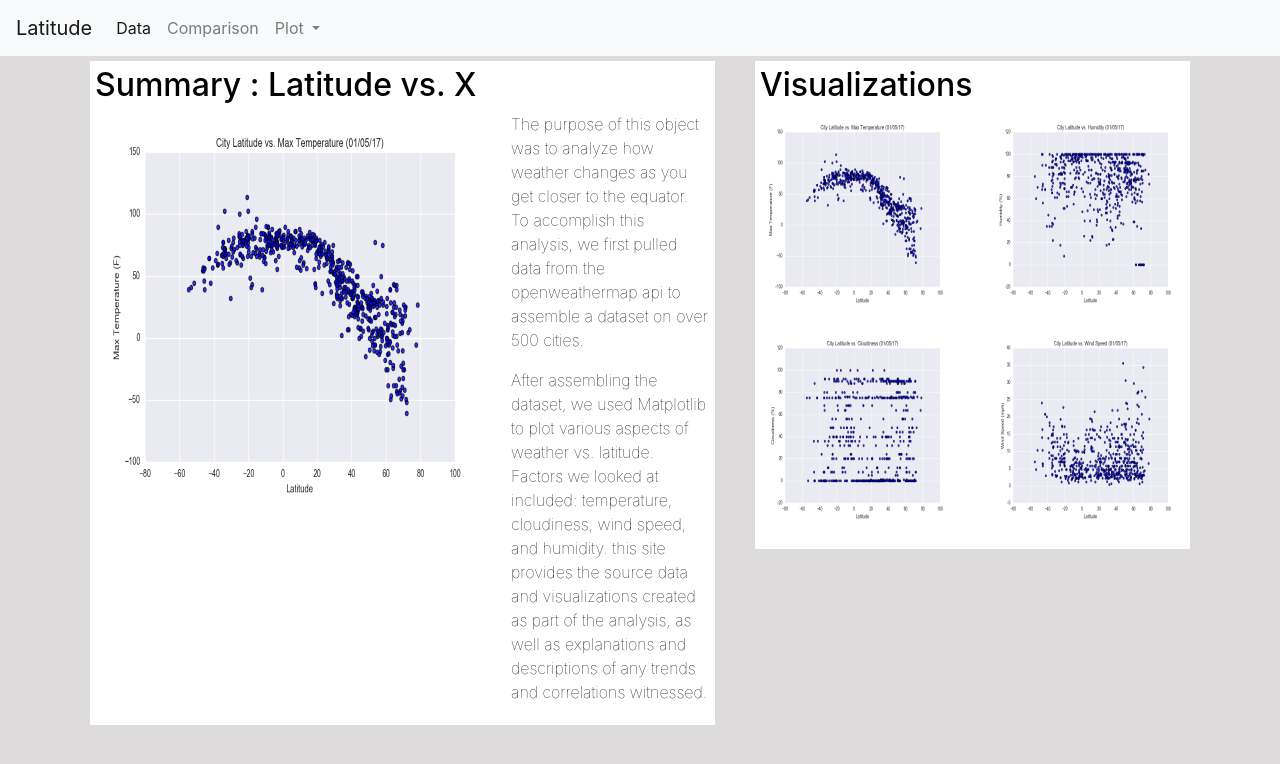
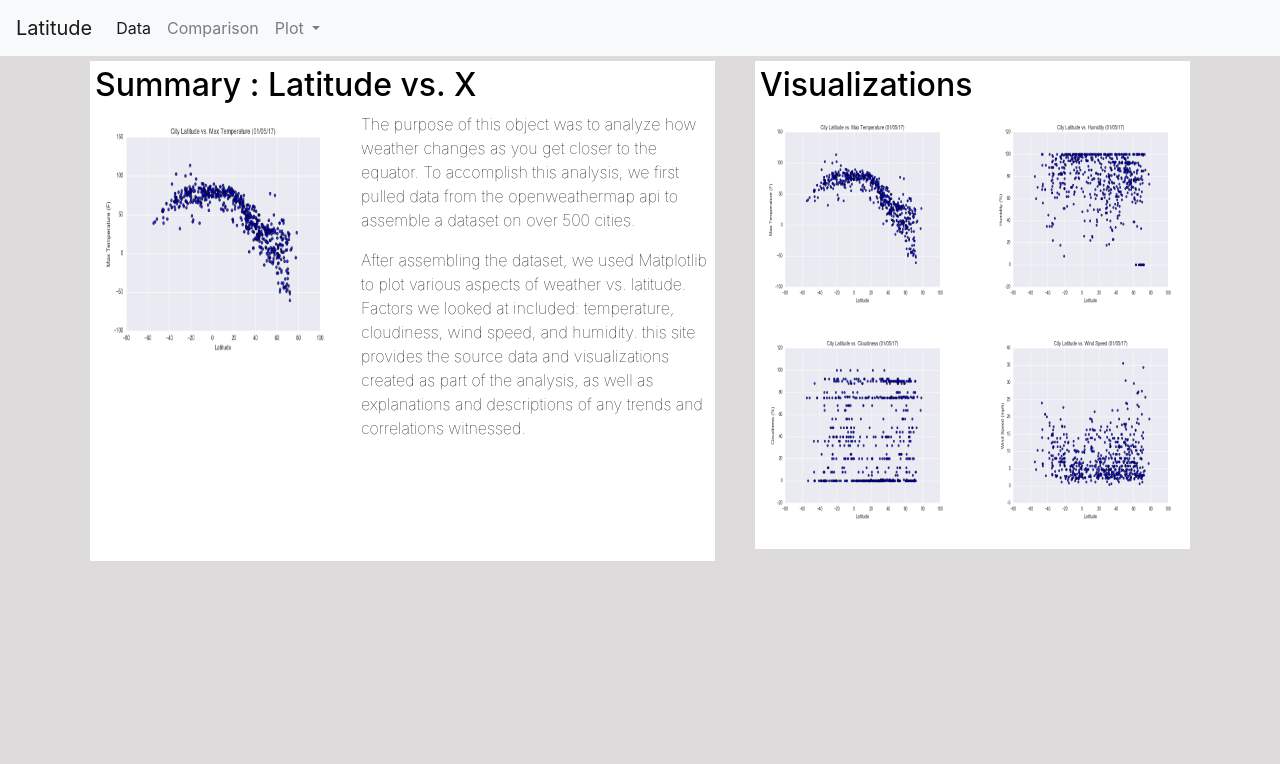
Before and after one commit to jaeike6/Web-Design-Challenge, a plain HTML site: page index.html in a window 1280 px wide. Drawn offline with nearby package versions, Linux system fonts and the light colour scheme.

Commit message:
Update index.html

```diff
--- a/index.html
+++ b/index.html
@@ -44,7 +44,7 @@
       <div class="col-md-7">
         <div class="box-L white"> <h2>Summary : Latitude vs. X </h2>
             <div class="media">
-                <img width="400" height="400" src="https://raw.githubusercontent.com/jaeike6/Web-Design-Challenge/main/Resources/assets/images/Fig1.png" class="align-self-start mr-3" alt="Fig 1">
+                <img width="250" height="250" src="https://raw.githubusercontent.com/jaeike6/Web-Design-Challenge/main/Resources/assets/images/Fig1.png" class="align-self-start mr-3" alt="Fig 1">
                 <div class="media-body">
                   <p>The purpose of this object was to analyze how weather changes as you get closer to the equator. To accomplish this analysis, we first pulled data from the openweathermap api to assemble a dataset on over 500 cities. </p>
                   <p>After assembling the dataset, we used Matplotlib to plot various aspects of weather vs. latitude. Factors we looked at included: temperature, cloudiness, wind speed, and humidity. this site provides the source data and visualizations created as part of the analysis, as well as explanations and descriptions of any trends and correlations witnessed.</p>
```
